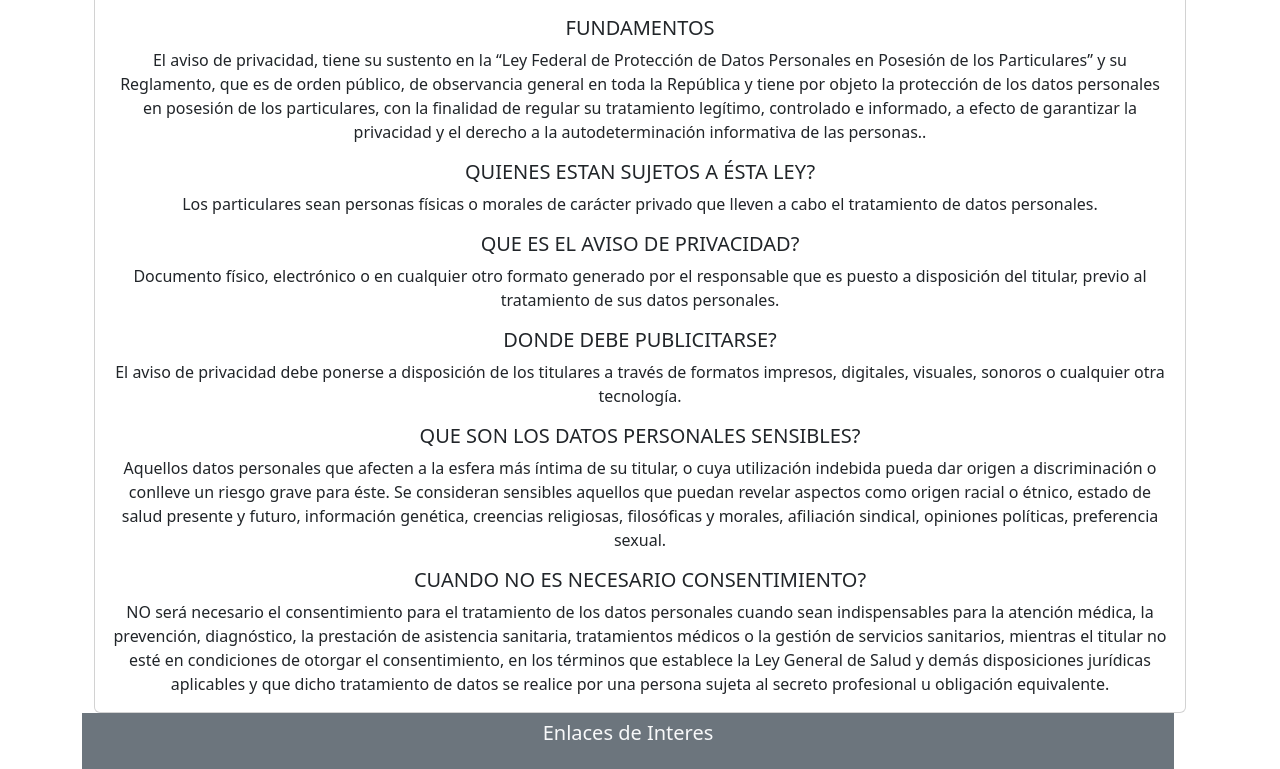
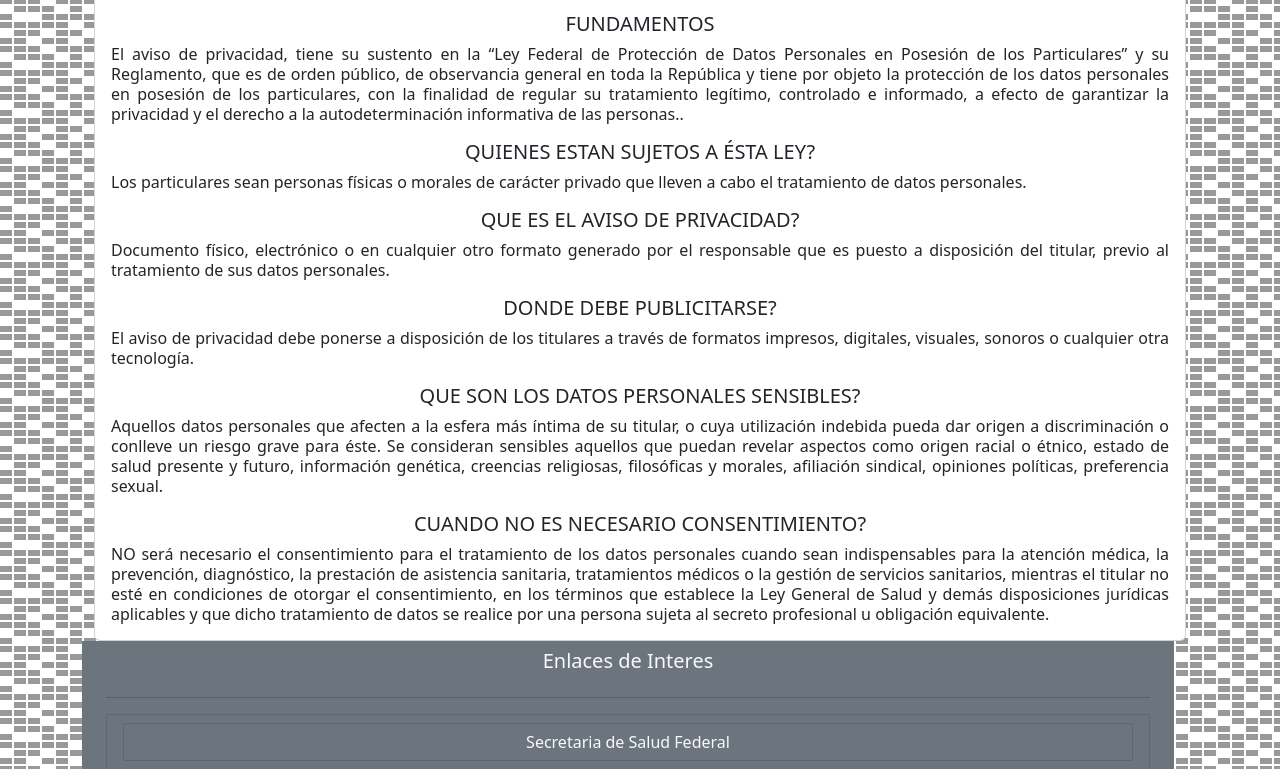
Before and after one commit to turulo75/Version_Bootstrap, a plain HTML site: page paginas/avisoprivacidad.html in a window 1280 px wide. Shown: the part 226-995 px from the top of the page. Drawn offline with nearby package versions, Linux system fonts and the light colour scheme; files that its build step writes are made by us from their sources; files whose address does not match are found by name.

Commit message:
Update avisoprivacidad.html

```diff
--- a/paginas/avisoprivacidad.html
+++ b/paginas/avisoprivacidad.html
@@ -7,7 +7,7 @@
     <title>Clinica Ortiz | Aviso de Privacidad</title>
     <link rel="stylesheet" href="https://cdn.jsdelivr.net/npm/bootstrap-icons@1.8.2/font/bootstrap-icons.css">
     <!-- Libreria de Fuente de google -->
-    <!-- <link rel="stylesheet" type="text/css" href="css/estiloss.css"> -->
+    <link rel="stylesheet" type="text/css" href="css/estiloss.css">
     <link rel="preconnect" href="https://fonts.gstatic.com" crossorigin>
     <link href="https://fonts.googleapis.com/css2?family=Oswald:wght@200;300;400;500&display=swap" rel="stylesheet">
     <!-- Libreria de Bootstrap -->
```
